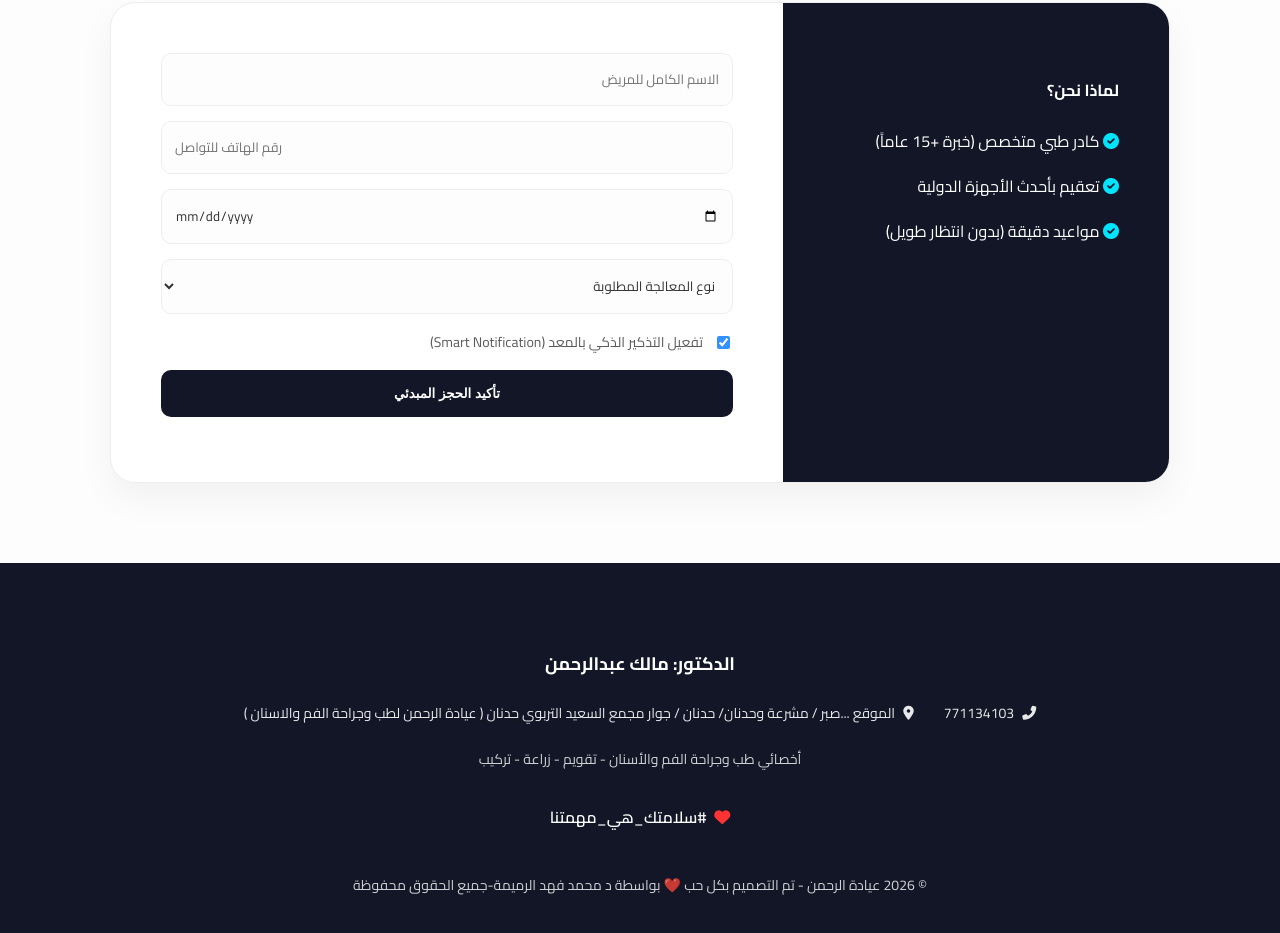
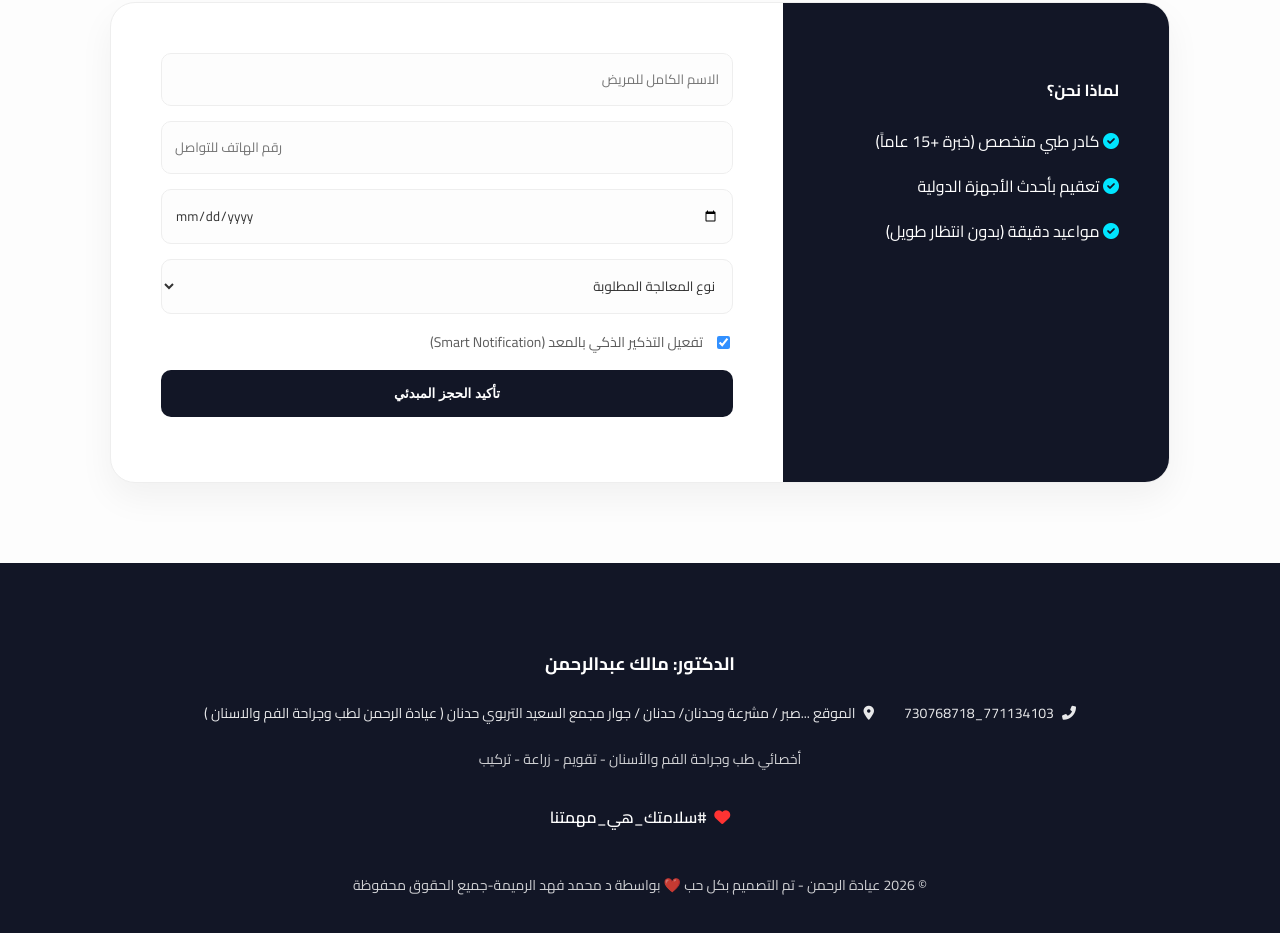
Before and after one commit to mkhdmatamh471-eng/-, a plain HTML site: page index.html in a window 1280 px wide. Shown: the part 2603-3536 px from the top of the page. Drawn offline with Linux system fonts and the light colour scheme.

Commit message:
Update index.html

```diff
--- a/index.html
+++ b/index.html
@@ -277,7 +277,7 @@
     <footer>
         <h4>الدكتور: مالك عبدالرحمن</h4>
         <div class="contact-info-block">
-            <span><i class="fas fa-phone-alt"></i> 771134103</span>
+            <span><i class="fas fa-phone-alt"></i> 771134103_730768718</span>
             <span><i class="fas fa-map-marker-alt"></i> الموقع ...صبر / مشرعة وحدنان/ حدنان / جوار مجمع السعيد التربوي حدنان ( عيادة الرحمن لطب وجراحة الفم والاسنان )</span>
         </div>
         <p>أخصائي طب وجراحة الفم والأسنان - تقويم - زراعة - تركيب</p>
```
